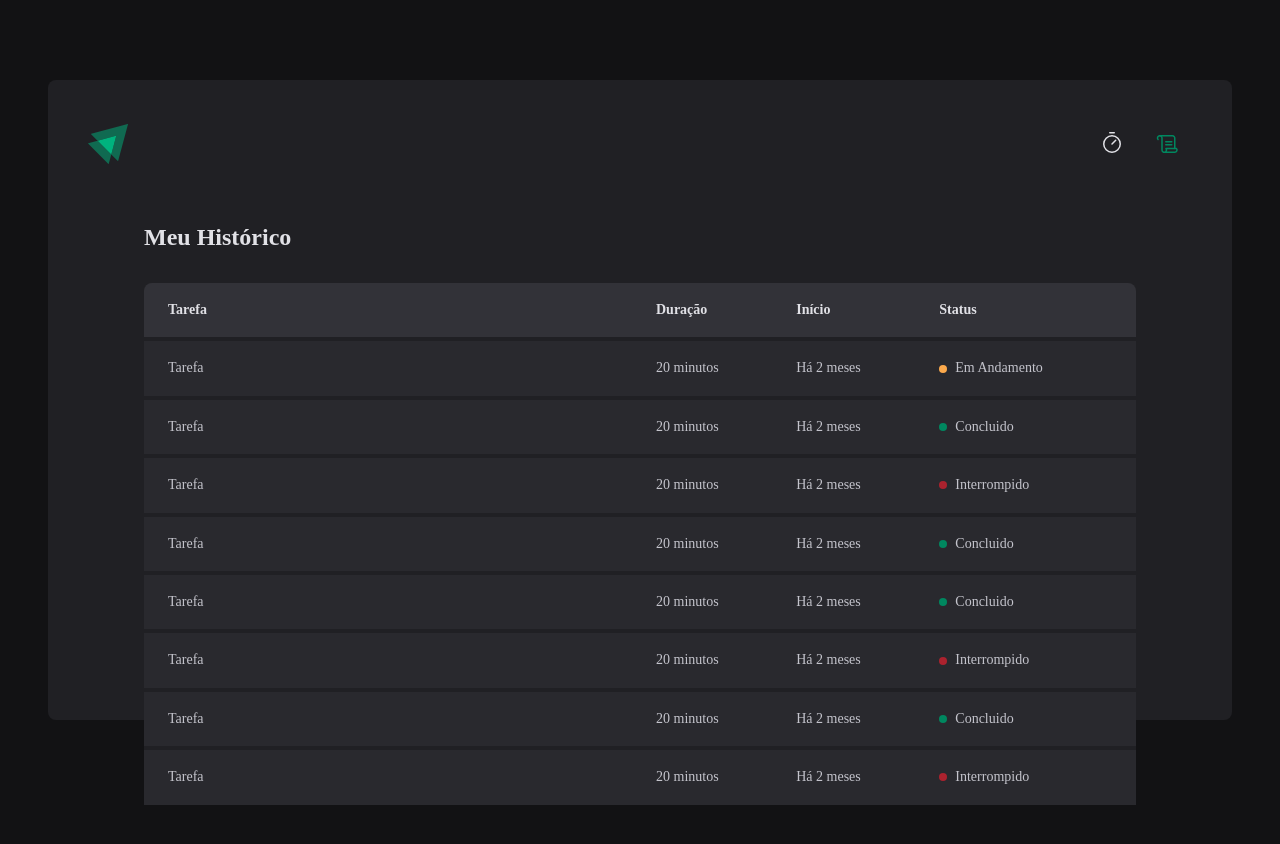
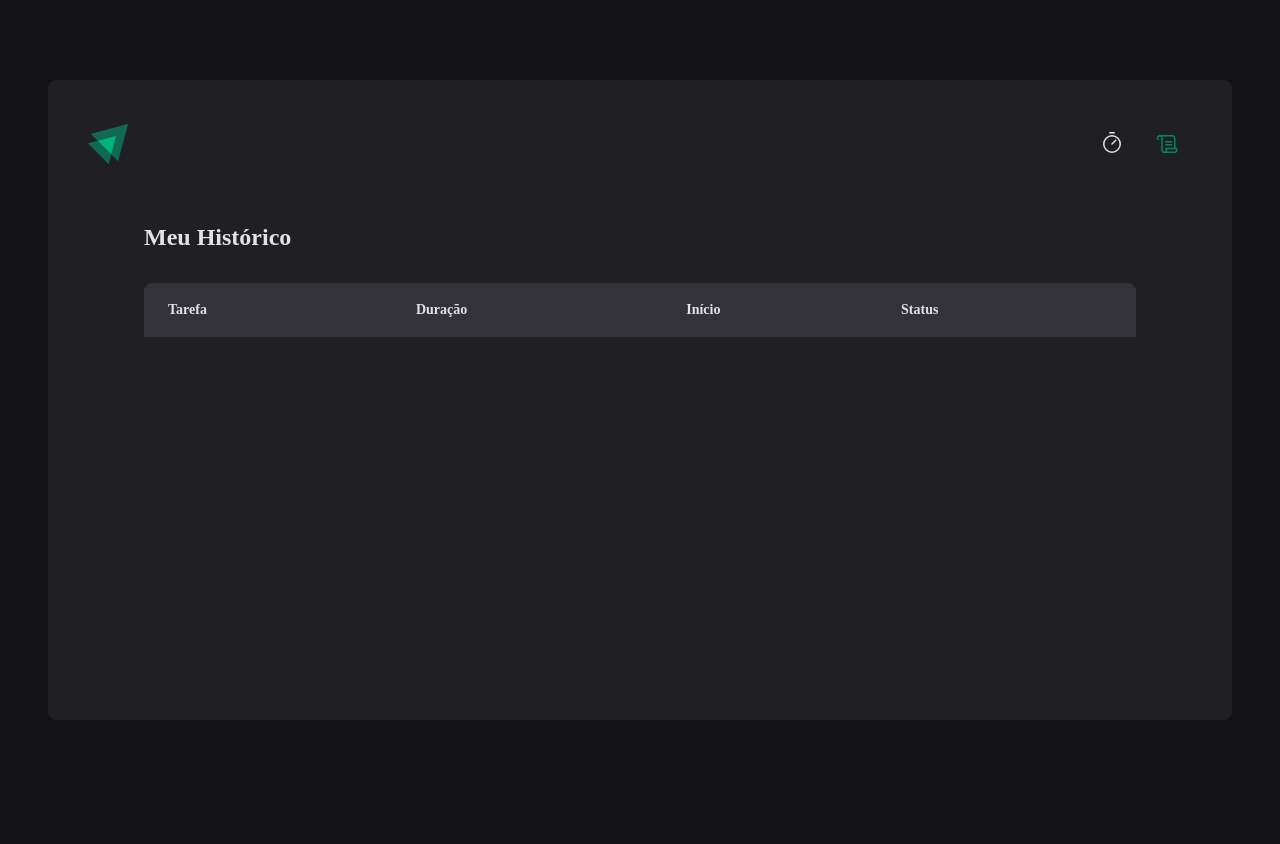
Before and after one commit to MarcioJorgeMelo/ignite-timer, a React (Vite) app: page /history in a window 1280 px wide. Shown: the top 844 px of the page. After the commit the page ends 800 px from the top, so only its background shows below. Built offline with nearby package versions, Linux system fonts and the light colour scheme.

Commit message:
feat: create History page with Cycles array

```diff
--- a/src/pages/History/index.tsx
+++ b/src/pages/History/index.tsx
@@ -1,6 +1,8 @@
 import { useContext } from "react";
 import { HistoryContainer, HistoryList, Status } from "./styles";
 import { CyclesContext } from "../../contexts/CyclesContext";
+import { formatDistanceToNow } from "date-fns";
+import { ptBR } from "date-fns/locale";
 
 export function History() {
     const { cycles } = useContext(CyclesContext)
@@ -21,70 +23,23 @@
                     </thead>
 
                     <tbody>
-                        <tr>
-                            <td>Tarefa</td>
-                            <td>20 minutos</td>
-                            <td>Há 2 meses</td>
-                            <td>
-                                <Status statusColor="yellow">Em Andamento</Status>
-                            </td>
-                        </tr>
-                        <tr>
-                            <td>Tarefa</td>
-                            <td>20 minutos</td>
-                            <td>Há 2 meses</td>
-                            <td>
-                                <Status statusColor="green">Concluido</Status>
-                            </td>
-                        </tr>
-                        <tr>
-                            <td>Tarefa</td>
-                            <td>20 minutos</td>
-                            <td>Há 2 meses</td>
-                            <td>
-                                <Status statusColor="red">Interrompido</Status>
-                            </td>
-                        </tr>
-                        <tr>
-                            <td>Tarefa</td>
-                            <td>20 minutos</td>
-                            <td>Há 2 meses</td>
-                            <td>
-                                <Status statusColor="green">Concluido</Status>
-                            </td>
-                        </tr>
-                        <tr>
-                            <td>Tarefa</td>
-                            <td>20 minutos</td>
-                            <td>Há 2 meses</td>
-                            <td>
-                                <Status statusColor="green">Concluido</Status>
-                            </td>
-                        </tr>
-                        <tr>
-                            <td>Tarefa</td>
-                            <td>20 minutos</td>
-                            <td>Há 2 meses</td>
-                            <td>
-                                <Status statusColor="red">Interrompido</Status>
-                            </td>
-                        </tr>
-                        <tr>
-                            <td>Tarefa</td>
-                            <td>20 minutos</td>
-                            <td>Há 2 meses</td>
-                            <td>
-                                <Status statusColor="green">Concluido</Status>
-                            </td>
-                        </tr>
-                        <tr>
-                            <td>Tarefa</td>
-                            <td>20 minutos</td>
-                            <td>Há 2 meses</td>
-                            <td>
-                                <Status statusColor="red">Interrompido</Status>
-                            </td>
-                        </tr>
+                        {cycles.map(cycle => (
+                            <tr key={cycle.id}>
+                                <td>{cycle.task}</td>
+                                <td>{cycle.minutesAmount} minutos</td>
+                                <td>{formatDistanceToNow(cycle.startDate, {
+                                    addSuffix: true,
+                                    locale: ptBR
+                                })}</td>
+                                <td>
+                                    {cycle.finishedDate && <Status statusColor="green">Concluido</Status>}
+
+                                    {cycle.interruptedDate && <Status statusColor="red">Interrompido</Status>}
+
+                                    {(!cycle.finishedDate && !cycle.interruptedDate) && <Status statusColor="yellow">Em andamento</Status>}
+                                </td>
+                            </tr>
+                        ))}
                     </tbody>
                 </table>
             </HistoryList>
```
